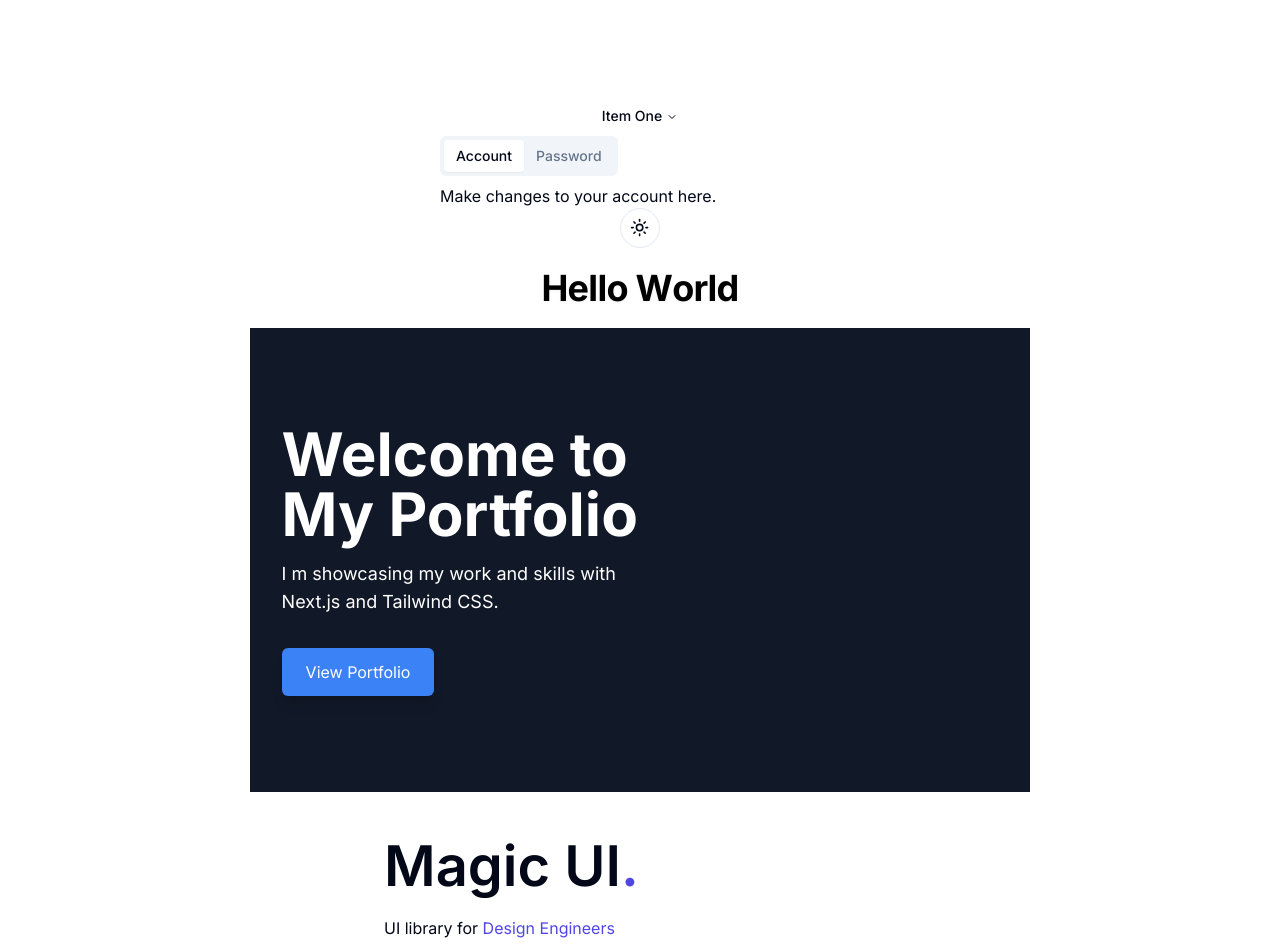
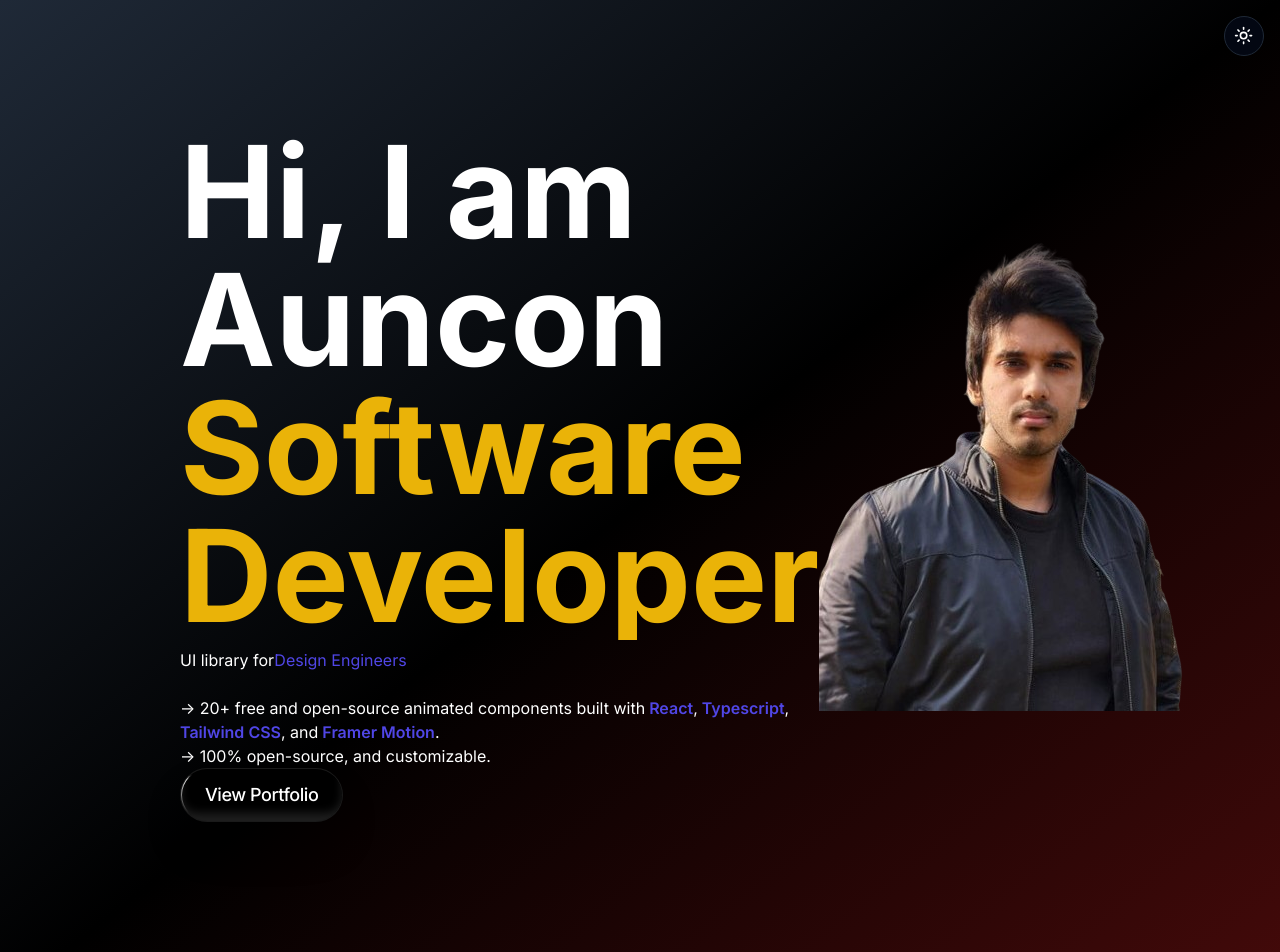
Before and after one commit to Auncon2/Portfolio, a Next.js app: page / in a window 1280 px wide. Shown: the top 952 px of the page. Built offline with nearby package versions, Linux system fonts and the light colour scheme.

Commit message:
main page

```diff
--- a/src/app/page.tsx
+++ b/src/app/page.tsx
@@ -1,61 +1,11 @@
 "use client";
 
-import BoxReveal from "@/components/magicui/box-reveal";
-import ShimmerButton from "@/components/magicui/shimmer-button";
-import HeroSection from "@/modules/HomePage/HeroSection";
-import NavBar from "@/modules/Nav/NavBar";
-import { Registration } from "@/modules/Registration/Registration";
-import { Button } from "@radix-ui/themes";
+import HeroSectionV2 from "@/modules/HomePage/HeroSectionV2";
 
 export default function Home() {
   return (
-    <main className="flex min-h-screen flex-col items-center justify-between p-24">
-      <NavBar />
-      <HeroSection />
-      <div className="h-full w-full max-w-[32rem] items-center justify-center overflow-hidden pt-8">
-        <BoxReveal boxColor={"#5046e6"} duration={0.5}>
-          <p className="text-[3.5rem] font-semibold">
-            Magic UI<span className="text-[#5046e6]">.</span>
-          </p>
-        </BoxReveal>
-
-        <BoxReveal boxColor={"#5046e6"} duration={0.5}>
-          <h2 className="mt-[.5rem] text-[1rem]">
-            UI library for{" "}
-            <span className="text-[#5046e6]">Design Engineers</span>
-          </h2>
-        </BoxReveal>
-
-        <BoxReveal boxColor={"#5046e6"} duration={0.5}>
-          <div className="mt-[1.5rem]">
-            <p>
-              -&gt; 20+ free and open-source animated components built with
-              <span className="font-semibold text-[#5046e6]"> React</span>,
-              <span className="font-semibold text-[#5046e6]"> Typescript</span>,
-              <span className="font-semibold text-[#5046e6]">
-                {" "}
-                Tailwind CSS
-              </span>
-              , and
-              <span className="font-semibold text-[#5046e6]">
-                {" "}
-                Framer Motion
-              </span>
-              . <br />
-              -&gt; 100% open-source, and customizable. <br />
-            </p>
-          </div>
-        </BoxReveal>
-
-        {/* <BoxReveal boxColor={"#5046e6"} duration={0.5}>
-          <Button className="mt-[1.6rem] bg-[#5046e6]">Explore</Button>
-        </BoxReveal> */}
-        <ShimmerButton className="shadow-2xl">
-          <span className="whitespace-pre-wrap text-center text-sm font-medium leading-none tracking-tight text-white dark:from-white dark:to-slate-900/10 lg:text-lg">
-            Shimmer Button
-          </span>
-        </ShimmerButton>
-      </div>
+    <main className="flex flex-col min-h-screen w-full">
+      <HeroSectionV2 />
     </main>
   );
 }
--- a/src/components/ui/ModeToggle.tsx
+++ b/src/components/ui/ModeToggle.tsx
@@ -1,26 +1,30 @@
-"use client"
+"use client";
 
-import * as React from "react"
-import { Moon, Sun } from "lucide-react"
-import { useTheme } from "next-themes"
+import * as React from "react";
+import { Moon, Sun } from "lucide-react";
+import { useTheme } from "next-themes";
 
-import { Button } from "@/components/ui/button"
+import { Button } from "@/components/ui/button";
 import {
   DropdownMenu,
   DropdownMenuContent,
   DropdownMenuItem,
   DropdownMenuTrigger,
-} from "@/components/ui/dropdown-menu"
+} from "@/components/ui/dropdown-menu";
 
 export function ModeToggle() {
-//   const { setTheme } = useTheme()
-const { theme, setTheme } = useTheme()
+  //   const { setTheme } = useTheme()
+  const { theme, setTheme } = useTheme();
 
   return (
     <DropdownMenu>
       <DropdownMenuTrigger asChild>
         {/* <Button variant="outline" size="icon"      className={`rounded-full ${theme === 'dark' ? 'border-4' : 'border-2'}`}> */}
-        <Button variant="outline" size="icon" className="rounded-full">
+        <Button
+          variant="outline"
+          size="icon"
+          className="bg-gray-950 rounded-full text-white border-gray-800"
+        >
           <Sun className="h-[1.2rem] w-[1.2rem] rotate-0 scale-100 transition-all dark:-rotate-90 dark:scale-0" />
           <Moon className="absolute h-[1.2rem] w-[1.2rem] rotate-90 scale-0 transition-all dark:rotate-0 dark:scale-100" />
           <span className="sr-only">Toggle theme</span>
@@ -38,5 +42,5 @@
         </DropdownMenuItem>
       </DropdownMenuContent>
     </DropdownMenu>
-  )
+  );
 }
--- /dev/null
+++ b/src/modules/HomePage/HeroSectionV2.tsx
@@ -0,0 +1,63 @@
+import BoxReveal from "@/components/magicui/box-reveal";
+import ShimmerButton from "@/components/magicui/shimmer-button";
+
+import Image from "next/image";
+import React from "react";
+import NavbarV2 from "../Nav/NavbarV2";
+
+const HeroSectionV2 = () => {
+  return (
+    <div className="bg-gradient-to-br from-gray-800 via-black to-red-950 text-white h-full w-full  overflow-hidden   min-h-screen">
+      <NavbarV2 />
+      <div className="flex items-center justify-between p-[180px] pt-14">
+        <div>
+          <BoxReveal boxColor={"#5046e6"} duration={0.5}>
+            <div className="grid text-4xl md:text-9xl font-bold leading-tight">
+              <p>Hi, I am Auncon</p>
+              <span className="text-yellow-500">Software Developer</span>
+              {/* <span className="text-yellow-500">Developer</span> */}
+            </div>
+          </BoxReveal>
+          <BoxReveal boxColor={"#5046e6"} duration={0.5}>
+            <h2 className="mt-[.5rem] text-[1rem]">
+              UI library for
+              <span className="text-[#5046e6]">Design Engineers</span>
+            </h2>
+          </BoxReveal>
+          <BoxReveal boxColor={"#5046e6"} duration={0.5}>
+            <div className="mt-[1.5rem]">
+              <p>
+                -&gt; 20+ free and open-source animated components built with
+                <span className="font-semibold text-[#5046e6]"> React</span>,
+                <span className="font-semibold text-[#5046e6]">
+                  {" "}
+                  Typescript
+                </span>
+                ,
+                <span className="font-semibold text-[#5046e6]">
+                  {" "}
+                  Tailwind CSS
+                </span>
+                , and
+                <span className="font-semibold text-[#5046e6]">
+                  {" "}
+                  Framer Motion
+                </span>
+                . <br />
+                -&gt; 100% open-source, and customizable. <br />
+              </p>
+            </div>
+          </BoxReveal>
+          <ShimmerButton className="shadow-2xl">
+            <span className="whitespace-pre-wrap text-center text-sm font-medium leading-none tracking-tight text-white dark:from-white dark:to-slate-900/10 lg:text-lg">
+              View Portfolio
+            </span>
+          </ShimmerButton>
+        </div>
+        <Image src={"/bg/bg.png"} alt="sfds" width={600} height={900} />
+      </div>
+    </div>
+  );
+};
+
+export default HeroSectionV2;
--- a/src/modules/Nav/NavBar.tsx
+++ b/src/modules/Nav/NavBar.tsx
@@ -18,7 +18,6 @@
 const NavBar = () => {
   return (
     <>
-      {" "}
       <NavigationMenu>
         <NavigationMenuList>
           <NavigationMenuItem>
--- /dev/null
+++ b/src/modules/Nav/NavbarV2.tsx
@@ -0,0 +1,10 @@
+import { ModeToggle } from "@/components/ui/ModeToggle"
+
+
+const NavbarV2 = () => {
+  return (
+    <div className="flex justify-end p-4"><ModeToggle /></div>
+  )
+}
+
+export default NavbarV2
```
Also changed, not shown: public/bg/bg.png (added).
